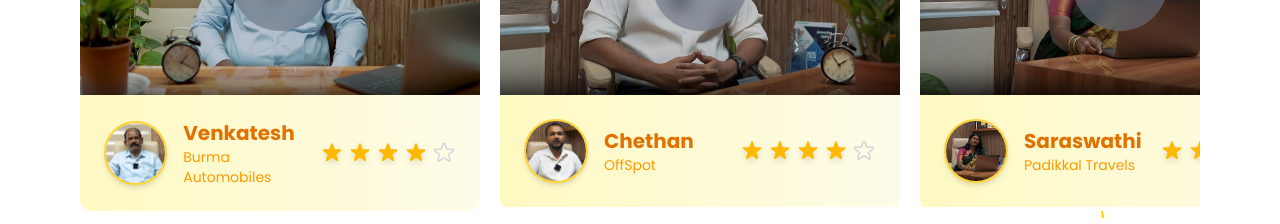
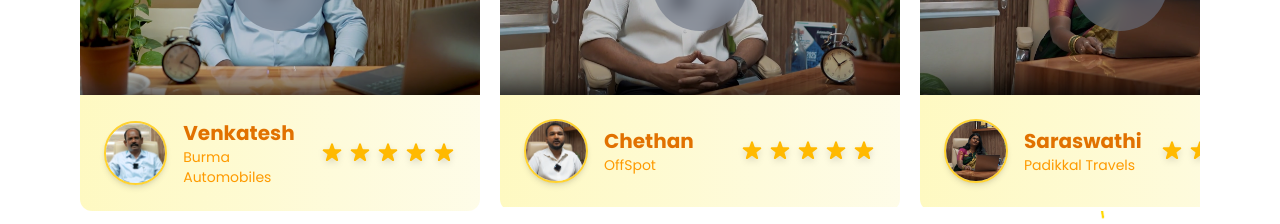
Before and after one commit to axolotron-ai/padikkal, a Next.js app in the folder web/: page / in a window 1280 px wide. Shown: the part 3940-4164 px from the top of the page. Built offline with nearby package versions, Linux system fonts and the light colour scheme.

Commit message:
feat:testimonial update

```diff
--- a/web/src/app/page.jsx
+++ b/web/src/app/page.jsx
@@ -583,7 +583,7 @@ export default function Home() {
             thumbnailSrc="/testimonials/tm1.png"
             title="Venkatesh"
             subtitle="Burma Automobiles"
-            rating={4}
+            rating={5}
             posterImage="/testimonials/tl1.png"
           />
 
@@ -592,7 +592,7 @@ export default function Home() {
             thumbnailSrc="/testimonials/tm2.png"
             title="Chethan"
             subtitle="OffSpot"
-            rating={4}
+            rating={5}
             posterImage="/testimonials/tl2.png"
           />
 
@@ -601,7 +601,7 @@ export default function Home() {
             thumbnailSrc="/testimonials/tl3.png"
             title="Saraswathi"
             subtitle="Padikkal Travels"
-            rating={4}
+            rating={5}
             posterImage="/testimonials/tl3.png"
           />
 
```
